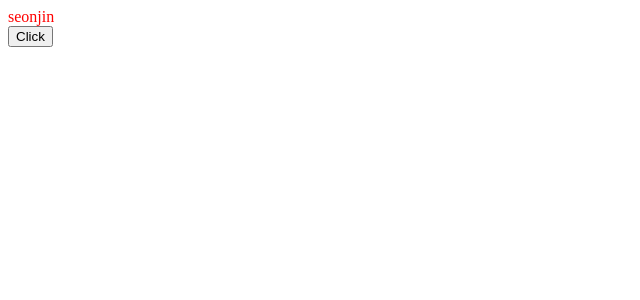
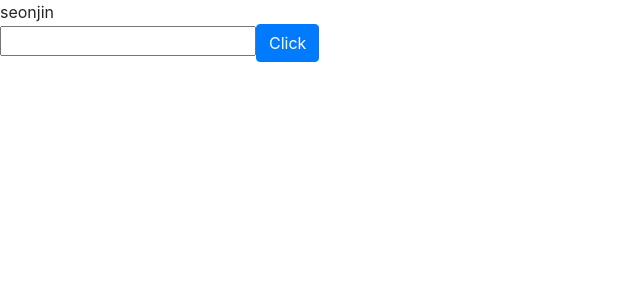
Before and after one commit to jinjinddd/vuejs3, a Vue app: page / in a window 1280 px wide. Shown: the top 300 px of the page, without its empty margins (0-640 px from the left). Built offline with nearby package versions, Linux system fonts and the light colour scheme.

Commit message:
databinding

```diff
--- a/public/index.html
+++ b/public/index.html
@@ -1,11 +1,13 @@
 <!DOCTYPE html>
-<html lang="">
+<html lang="en">
   <head>
     <meta charset="utf-8">
     <meta http-equiv="X-UA-Compatible" content="IE=edge">
     <meta name="viewport" content="width=device-width,initial-scale=1.0">
     <link rel="icon" href="<%= BASE_URL %>favicon.ico">
+    <link rel="stylesheet" href="https://stackpath.bootstrapcdn.com/bootstrap/4.3.1/css/bootstrap.min.css">
     <title><%= htmlWebpackPlugin.options.title %></title>
+
   </head>
   <body>
     <noscript>
--- a/src/App.vue
+++ b/src/App.vue
@@ -1,12 +1,15 @@
 <template>
-  <div class="name">
-    {{name}}
-    </div>
+  <div :class="nameClass">
+    {{ name }}
+  </div>
+    <input :type="type" :value="name">
+
     <button class="btn btn-primary"
-    v-on:click="updatename"
+       @click="updatename"
     >
     Click
     </button>
+
 </template>
 
 <script>
@@ -14,19 +17,22 @@ import { ref } from 'vue';
 export default {
   setup() {
     const name = ref('seonjin')
-    // const greeting = (name) =>{
-    //   return "hello," + name;
-    // }
-    // const greet = greeting(name);
+    const type = ref('number')
+    const nameClass = ref('')
+
     const updatename = () =>{
       // console.log('hello world');
-      name.id =2;
+      name.value ='pretty woman';
+      type.value = 'text';
+      nameClass.value = 'name';
       console.log(name);
     };
 
      return{
      name,
-     updatename
+     updatename,
+     type,
+     nameClass
     };
   }
 }
```
